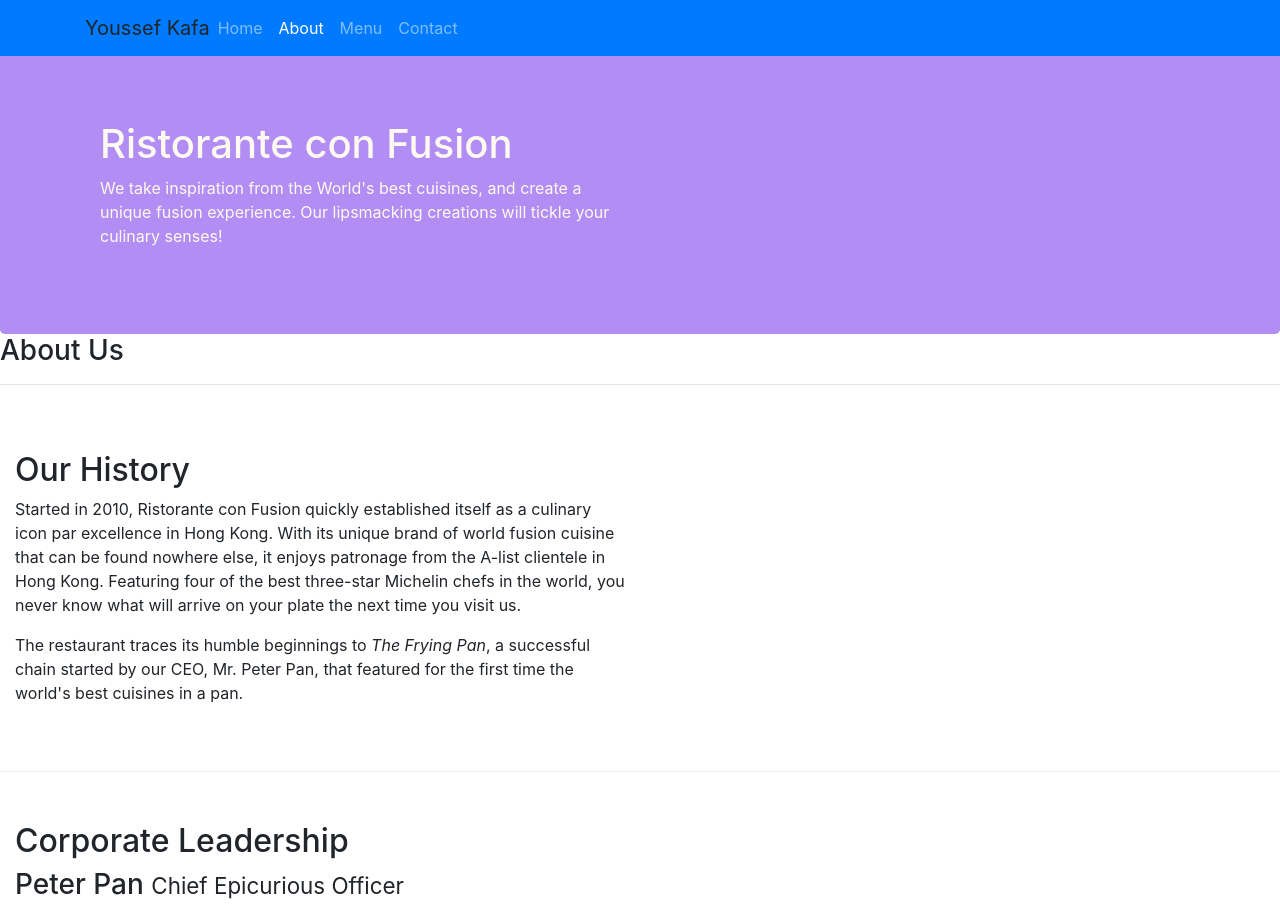
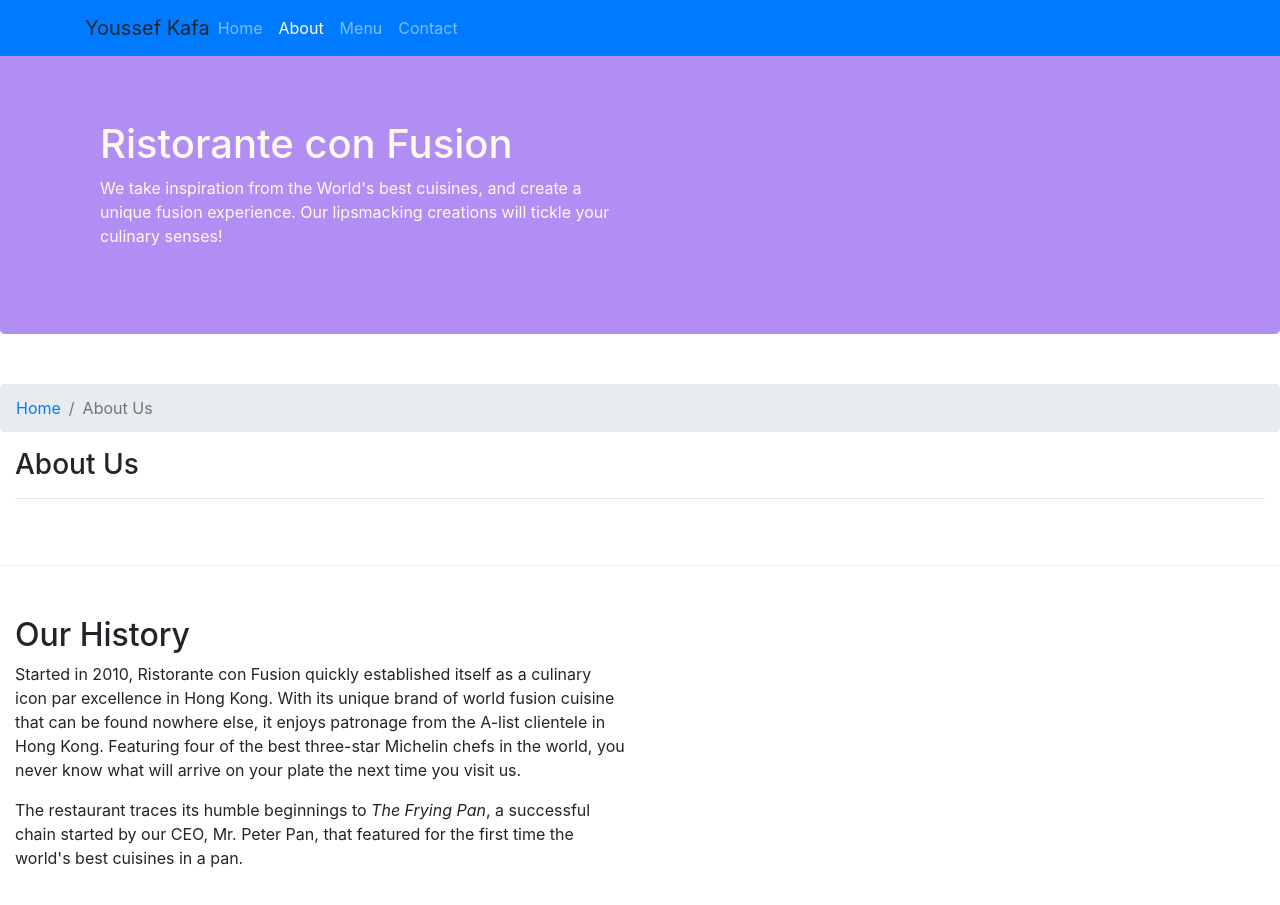
Before and after one commit to YoussefKafa/confusion, a website: page aboutus.html in a window 1280 px wide. Shown: the top 905 px of the page. Drawn offline with nearby package versions, Linux system fonts and the light colour scheme.

Commit message:
add breadcrumb to about us page

```diff
--- a/aboutus.html
+++ b/aboutus.html
@@ -48,13 +48,19 @@
         </div>
     </header>
 
-    <div>
-        <div>
-            <div>
-               <h3>About Us</h3>
-               <hr>
-            </div>
-        </div>
+  <div  class="row row-content">
+        <ol class="col-12 breadcrumb">
+            <li class="breadcrumb-item">
+                <a href="./index.html">Home</a>
+            </li>
+            <li class="breadcrumb-item active">About Us
+            </li>
+        </ol>
+   <div class="col-12">
+    <h3>About Us</h3>
+    <hr>
+   </div>
+  </div>
 
         <div class="row row-content">
             <div class="col-12 col-sm-6">
@@ -80,8 +86,6 @@
                 <p class=" d-none d-sm-block">Award winning three-star Michelin chef with wide International experience having worked closely with whos-who in the culinary world, he specializes in creating mouthwatering Indo-Italian fusion experiences. He says, <em>Put together the cuisines from the two craziest cultures, and you get a winning hit! Amma Mia!</em></p>
             </div>
        </div>
-
-    </div>
 
     <footer class="footer">
         <div class="container">
```
